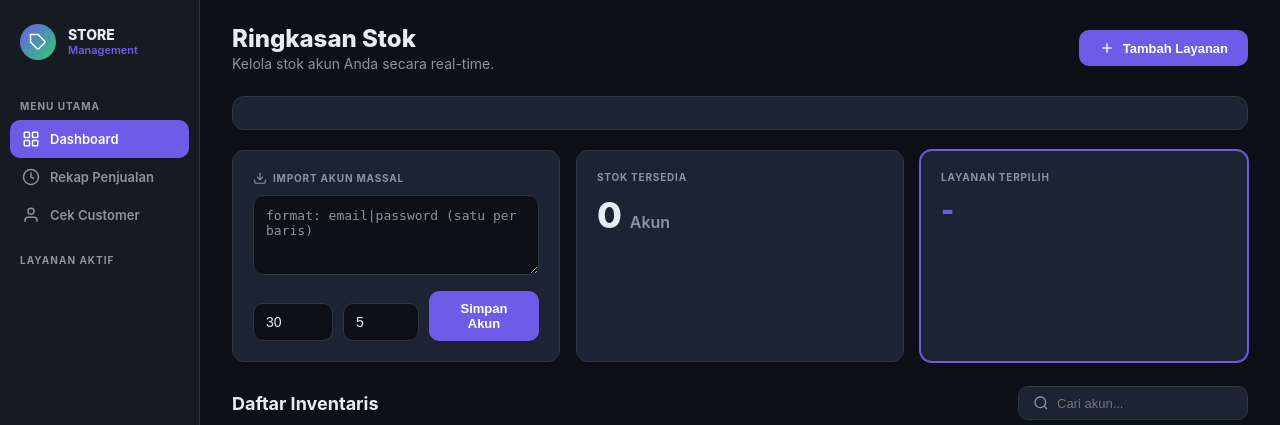
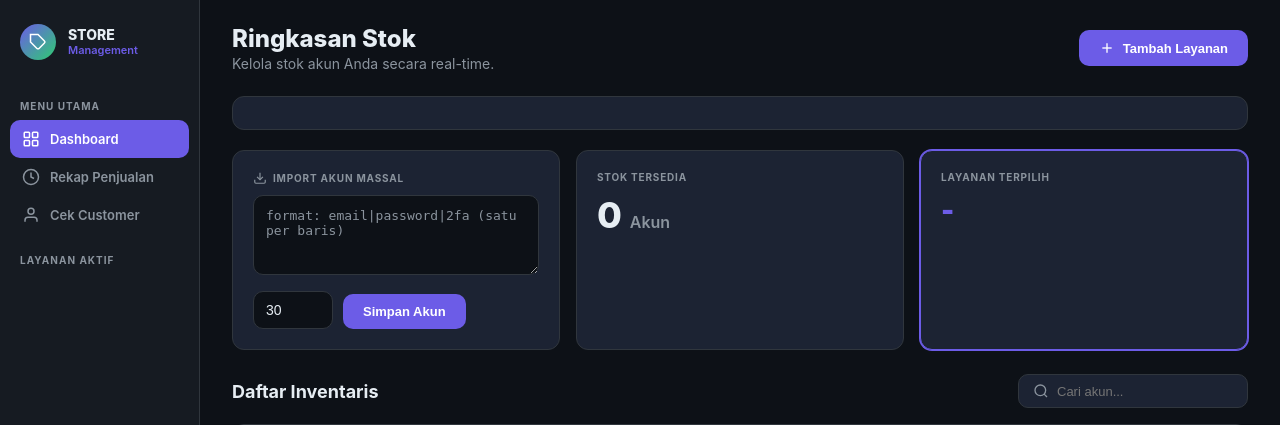
Before and after one commit to theaamanager-tech/tempmail, a FastAPI app: template templates/stok.html in a window 1280 px wide. Shown: the top 425 px of the page. Run offline with FastAPI, Linux system fonts and the light colour scheme; the template is opened without the code that fills it, so the values that code supplies are empty.

Commit message:
feat: support 2FA in import massal, show in inventory & rekap
- Import massal now accepts email|password|2fa format
- 2FA displayed in inventory list and profile detail
- Click credential in inventory copies full email|password|2fa
- 2FA shown in rekap penjualan with credential column
- Removed profile count input from import form (fixed at 5)

Co-Authored-By: Devin AI <158243242+devin-ai-integration[bot]@users.noreply.github.com>

```diff
--- a/main.py
+++ b/main.py
@@ -1457,12 +1457,14 @@ async def stok_bulk_import(request: Request):
             continue
         acc_email = parts[0].strip()
         acc_pass = parts[1].strip()
+        acc_2fa = parts[2].strip() if len(parts) >= 3 else ""
         expiry = (datetime.now(timezone.utc) + timedelta(days=durasi)).isoformat()
         profiles = [{"id": i, "name": f"PROFILE {i}", "user": None, "pin": "", "avatar": ""} for i in range(1, profile_count + 1)]
         accounts.append({
             "id": str(uuid.uuid4()),
             "email": acc_email,
             "password": acc_pass,
+            "twofa": acc_2fa,
             "expiryDate": expiry,
             "isSold": False,
             "profiles": profiles,
@@ -1626,6 +1628,8 @@ async def stok_history(request: Request, head: str = ""):
                 sold.append({
                     "layanan": lay,
                     "email": acc["email"],
+                    "password": acc.get("password", ""),
+                    "twofa": acc.get("twofa", ""),
                     "tipe": "Full Account",
                     "pembeli": buyer,
                     "date": acc.get("soldDate", ""),
@@ -1635,6 +1639,8 @@ async def stok_history(request: Request, head: str = ""):
                     sold.append({
                         "layanan": lay,
                         "email": acc["email"],
+                        "password": acc.get("password", ""),
+                        "twofa": acc.get("twofa", ""),
                         "tipe": f"Slot (Profile {p['id']})",
                         "pembeli": p["user"],
                         "date": "",
--- a/templates/stok.html
+++ b/templates/stok.html
@@ -401,10 +401,9 @@
                             <svg viewBox="0 0 24 24" fill="none" stroke="currentColor" stroke-width="2" width="14" height="14"><path d="M21 15v4a2 2 0 01-2 2H5a2 2 0 01-2-2v-4"/><polyline points="7 10 12 15 17 10"/><line x1="12" y1="15" x2="12" y2="3"/></svg>
                             Import Akun Massal
                         </div>
-                        <textarea id="importData" placeholder="format: email|password (satu per baris)"></textarea>
+                        <textarea id="importData" placeholder="format: email|password|2fa (satu per baris)"></textarea>
                         <div class="import-row">
                             <input type="number" id="importDays" value="30" min="1" max="365" placeholder="Hari" title="Masa aktif (hari)">
-                            <input type="number" id="importProfiles" value="5" min="1" max="10" placeholder="Profil" title="Jumlah profil per akun" style="width:80px;">
                             <button class="btn btn-primary" onclick="bulkImport()">Simpan Akun</button>
                         </div>
                     </div>
@@ -487,7 +486,7 @@
                 <div class="tbl-wrap">
                     <table class="tbl">
                         <thead>
-                            <tr><th>Waktu</th><th>Layanan</th><th>Tipe</th><th>Pembeli</th><th>Status Garansi</th></tr>
+                            <tr><th>Waktu</th><th>Layanan</th><th>Kredensial</th><th>Tipe</th><th>Pembeli</th><th>Status Garansi</th></tr>
                         </thead>
                         <tbody id="histBody"></tbody>
                     </table>
@@ -735,7 +734,7 @@
 
                 return `<tr>
                     <td><input type="checkbox" class="row-cb" value="${acc.id}"></td>
-                    <td class="cred-cell"><strong>${acc.email}</strong><small>🔑 ${acc.password}</small></td>
+                    <td class="cred-cell" style="cursor:pointer;" onclick="copyCredential('${acc.email}','${acc.password}','${(acc.twofa || '').replace(/'/g, '\&#39;')}')" title="Klik untuk copy"><strong>${acc.email}</strong><small>🔑 ${acc.password}${acc.twofa ? ' | 🔐 ' + acc.twofa : ''}</small></td>
                     <td>
                         <button class="btn btn-outline btn-sm" onclick="showProfiles('${acc.id}')">
                             <svg viewBox="0 0 24 24" fill="none" stroke="currentColor" stroke-width="2" width="12" height="12"><path d="M17 21v-2a4 4 0 00-4-4H5a4 4 0 00-4 4v2"/><circle cx="9" cy="7" r="4"/><path d="M23 21v-2a4 4 0 00-3-3.87"/><path d="M16 3.13a4 4 0 010 7.75"/></svg>
@@ -751,6 +750,11 @@
                     </td>
                 </tr>`;
             }).join('');
+        }
+
+        function copyCredential(email, password, twofa) {
+            const text = twofa ? `${email}|${password}|${twofa}` : `${email}|${password}`;
+            navigator.clipboard.writeText(text).then(() => showToast('Kredensial disalin!')).catch(() => showToast('Gagal menyalin'));
         }
 
         function filterInventory() {
@@ -819,9 +823,8 @@
             if (!currentView) return showToast('Pilih atau buat layanan terlebih dahulu');
             const bulkData = el('importData').value.trim();
             const durasi = el('importDays').value;
-            const profileCount = el('importProfiles').value;
             if (!bulkData) return showToast('Masukkan data akun');
-            const resp = await fetch('/api/stok/import', { method: 'POST', headers: {'Content-Type':'application/json'}, body: JSON.stringify({layanan: currentView, bulkData, durasi, profileCount, head: currentHead}) });
+            const resp = await fetch('/api/stok/import', { method: 'POST', headers: {'Content-Type':'application/json'}, body: JSON.stringify({layanan: currentView, bulkData, durasi, profileCount: 5, head: currentHead}) });
             const data = await resp.json();
             showToast(`${data.imported} akun berhasil diimport`);
             el('importData').value = '';
@@ -944,6 +947,7 @@
                 <div class="detail-grid">
                     <div class="detail-field"><span class="detail-label">Email</span><span class="detail-value">${acc.email}</span></div>
                     <div class="detail-field"><span class="detail-label">Password</span><span class="detail-value">${acc.password}</span></div>
+                    ${acc.twofa ? `<div class="detail-field"><span class="detail-label">2FA</span><span class="detail-value">${acc.twofa}</span></div>` : ''}
                     <div class="detail-field"><span class="detail-label">Profile</span><span class="detail-value">${p.name}</span></div>
                     <div class="detail-field"><span class="detail-label">Pembeli</span><span class="detail-value">${p.user || '-'}</span></div>
                     <div class="detail-field"><span class="detail-label">PIN</span><span class="detail-value">${p.pin || '-'}</span></div>
@@ -1012,19 +1016,21 @@
                 const exp = h.expiryDate ? new Date(h.expiryDate) : null;
                 const now = new Date();
                 const days = exp ? Math.ceil((exp - now) / 86400000) : null;
+                const credText = h.twofa ? `${h.email}|${h.password}|${h.twofa}` : `${h.email}|${h.password || ''}`;
                 return `<tr>
                     <td>${h.date ? new Date(h.date).toLocaleDateString('id-ID', {day:'2-digit',month:'short',year:'numeric'}) : '-'}</td>
                     <td><span class="tbl-tag tag-purple">${h.layanan.toUpperCase()}</span></td>
+                    <td class="cred-cell" style="cursor:pointer;" onclick="navigator.clipboard.writeText('${credText.replace(/'/g, "\\'")}');showToast('Disalin!')" title="Klik untuk copy"><strong>${h.email}</strong><small>🔑 ${h.password || '-'}${h.twofa ? ' | 🔐 ' + h.twofa : ''}</small></td>
                     <td>${h.tipe}</td>
                     <td>${h.pembeli}</td>
                     <td>${days !== null ? (days > 0 ? `<span class="tbl-tag tag-green">Aktif (${days}d)</span>` : `<span class="tbl-tag tag-red">Expired</span>`) : '-'}</td>
                 </tr>`;
-            }).join('') : `<tr><td colspan="5" class="tbl-empty">Belum ada transaksi terekam.</td></tr>`;
+            }).join('') : `<tr><td colspan="6" class="tbl-empty">Belum ada transaksi terekam.</td></tr>`;
         }
 
         function filterHistory() {
             const q = el('histFilter').value.toLowerCase();
-            renderHistory(historyData.filter(h => (h.layanan + h.email + h.tipe + h.pembeli + (h.date || '')).toLowerCase().includes(q)));
+            renderHistory(historyData.filter(h => (h.layanan + h.email + (h.password || '') + (h.twofa || '') + h.tipe + h.pembeli + (h.date || '')).toLowerCase().includes(q)));
         }
 
         function searchHistoryByBuyer() {
```
